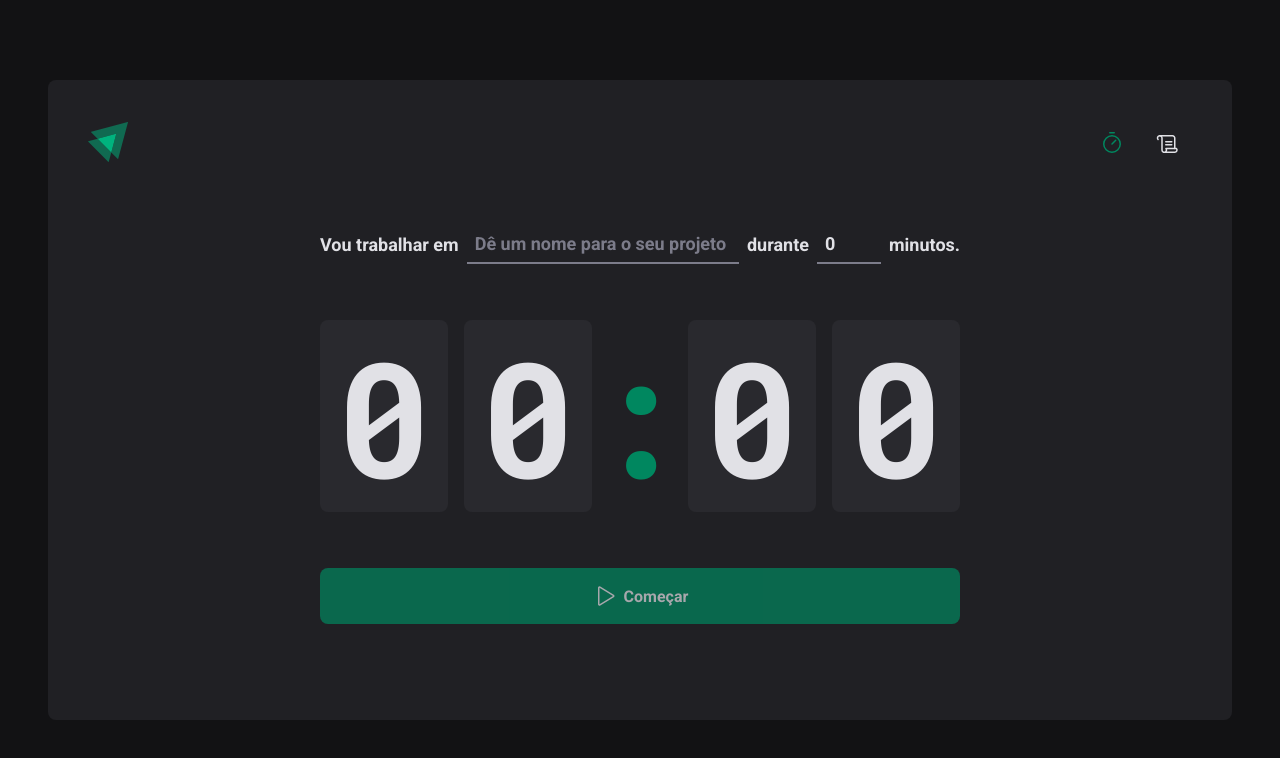
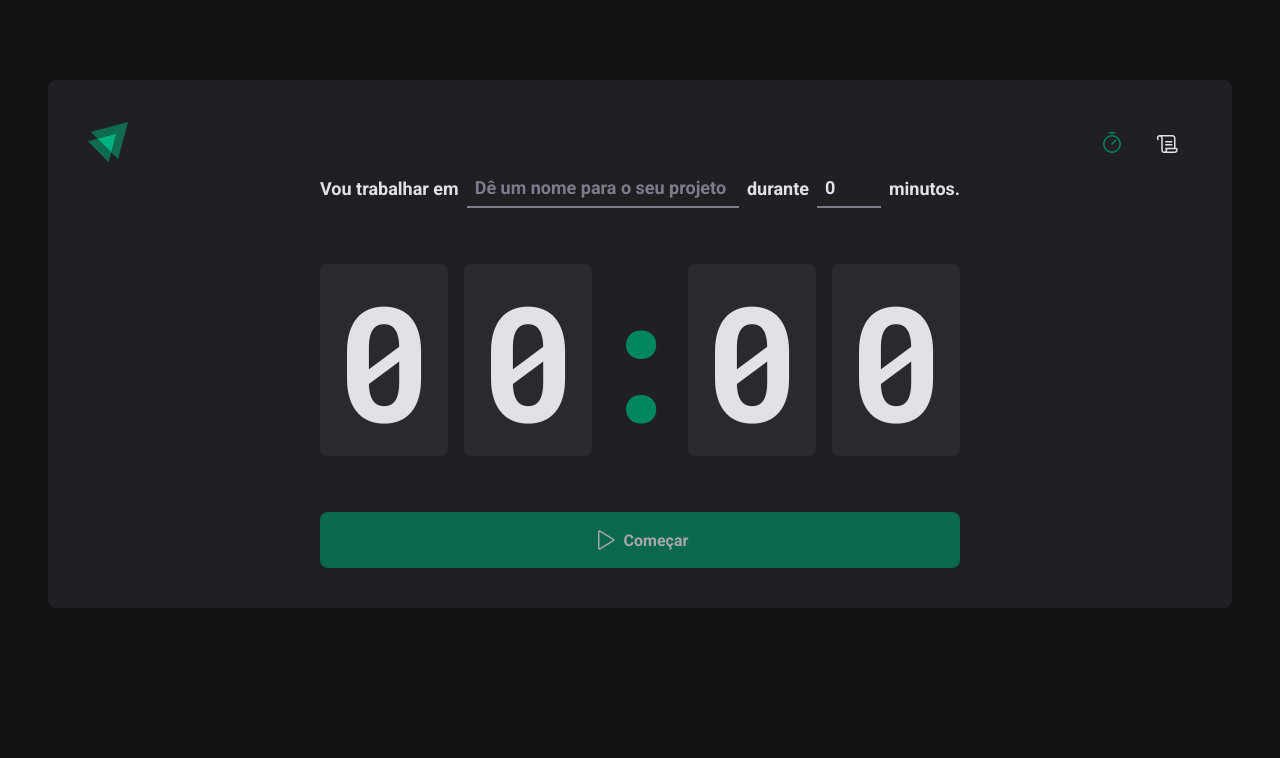
Before and after one commit to Giovani-Silva/pomodoro-app, a React (Vite) app: page / in a window 1280 px wide. Shown: the top 758 px of the page. Built offline with nearby package versions, Linux system fonts and the light colour scheme.

Commit message:
Ajuste css default layout height

```diff
--- a/src/layouts/DefaultLayout/styles.ts
+++ b/src/layouts/DefaultLayout/styles.ts
@@ -2,7 +2,7 @@ import styled from "styled-components";
 
 export const LayoutContainer = styled.div`
   max-width: 74rem;
-  height: calc(100vh - 10rem);
+  height: min(calc(100vh - 10rem), 100%);
   margin: 5rem auto;
   padding: 2.5rem;
   background: ${(props) => props.theme["gray-800"]};
```
